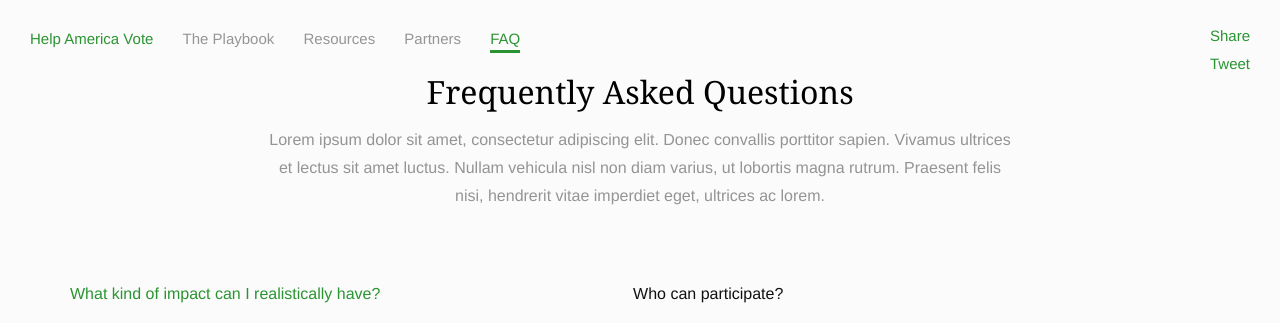
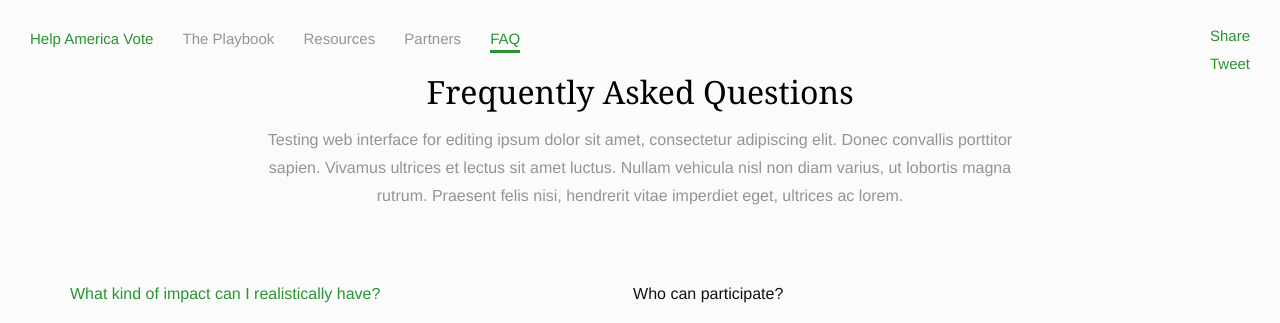
Before and after one commit to techthevote/techthevote.github.io, a Jekyll site: the page built from faq.md, in a window 1280 px wide. Shown: the top 323 px of the page. Built offline with Jekyll 4.4.1, drawn with Linux system fonts in a browser that asks for light colours; nearby versions of some CDN libraries; comment, search, counter and statistics services are not loaded.

Commit message:
Update faq.md

```diff
--- a/faq.md
+++ b/faq.md
@@ -8,7 +8,7 @@ excerpt: TODO
 <div class="page-header">
   Frequently Asked Questions
   <div class="inner">
-    Lorem ipsum dolor sit amet, consectetur adipiscing elit. Donec convallis porttitor sapien. Vivamus ultrices et lectus sit amet luctus. Nullam vehicula nisl non diam varius, ut lobortis magna rutrum. Praesent felis nisi, hendrerit vitae imperdiet eget, ultrices ac lorem.
+      Testing web interface for editing ipsum dolor sit amet, consectetur adipiscing elit. Donec convallis porttitor sapien. Vivamus ultrices et lectus sit amet luctus. Nullam vehicula nisl non diam varius, ut lobortis magna rutrum. Praesent felis nisi, hendrerit vitae imperdiet eget, ultrices ac lorem.
   </div>
 </div>
 
```
